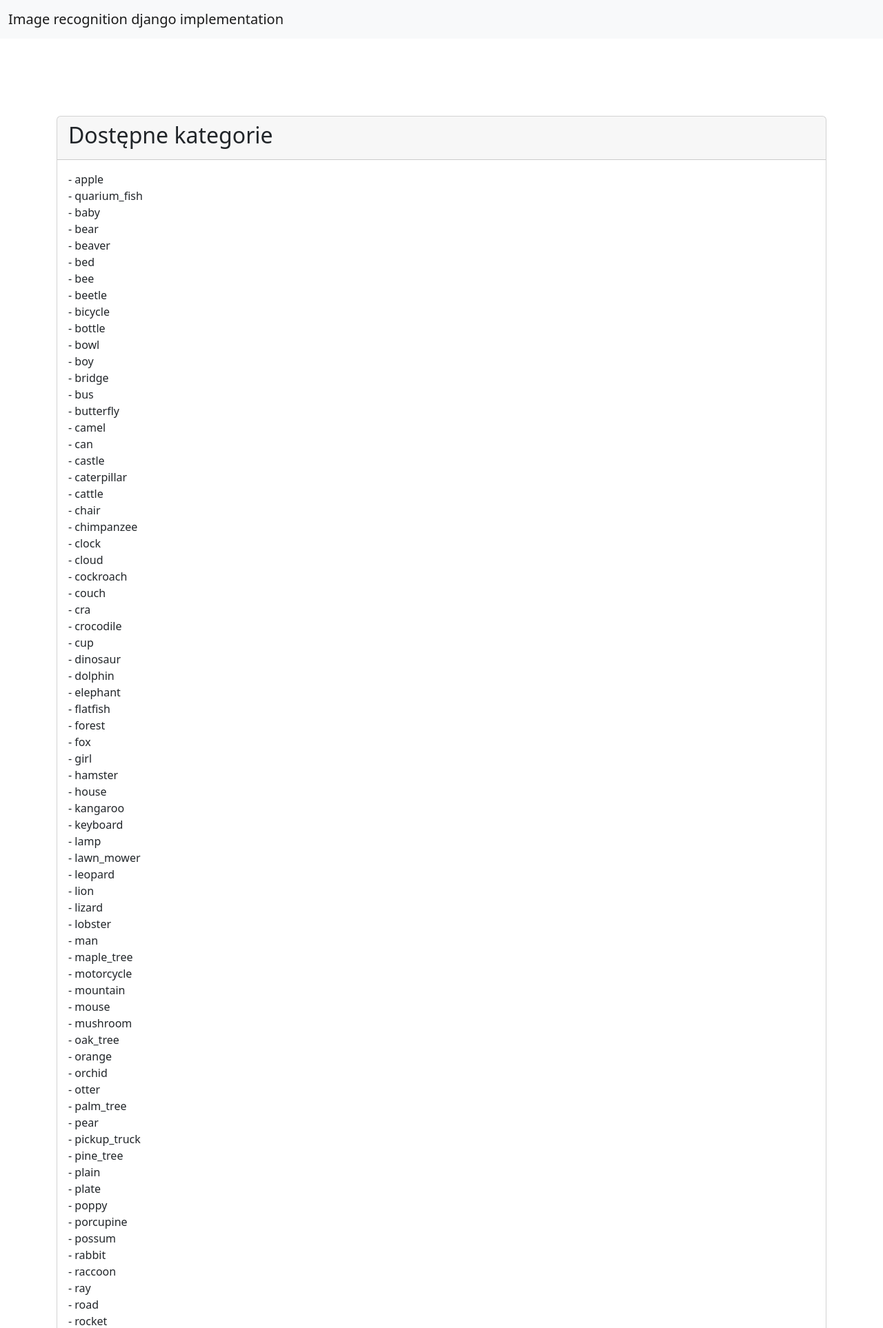
After one commit to antoniSea/Django-image-classification-model-, a Django app: page /categories in a window 1280 px wide. The commit adds this page. Shown: the top 1926 px of the page at 69% size. Run offline with Django 4.2, Linux system fonts and the light colour scheme.

Commit message:
Add categories page

```diff
--- a/imageClassification/urls.py
+++ b/imageClassification/urls.py
@@ -3,5 +3,6 @@ from django.urls import path
 from . import views
 
 urlpatterns = [
-    path('', views.index, name='index')
+    path('', views.index, name='index'),
+    path('categories', views.categories, name='categories')
 ]
--- a/imageClassification/views.py
+++ b/imageClassification/views.py
@@ -43,3 +43,11 @@ def index(request):
 
 
     return  render(request, 'images/index.html')
+
+def categories (request):
+    classNames = ['apple', 'quarium_fish', 'baby', 'bear', 'beaver', 'bed', 'bee', 'beetle', 'bicycle', 'bottle', 'bowl', 'boy', 'bridge', 'bus', 'butterfly', 'camel', 'can',
+            'castle', 'caterpillar', 'cattle', 'chair', 'chimpanzee', 'clock', 'cloud', 'cockroach', 'couch', 'cra', 'crocodile', 'cup', 'dinosaur', 'dolphin', 'elephant', 'flatfish', 'forest', 'fox', 'girl', 'hamster', 'house', 'kangaroo', 'keyboard', 'lamp', 'lawn_mower', 'leopard', 'lion', 'lizard', 'lobster', 'man', 'maple_tree', 'motorcycle', 'mountain', 'mouse', 'mushroom', 'oak_tree', 'orange', 'orchid', 'otter', 'palm_tree', 'pear', 'pickup_truck', 'pine_tree', 'plain', 'plate', 'poppy', 'porcupine', 'possum', 'rabbit', 'raccoon', 'ray', 'road', 'rocket', 'rose', 'sea', 'seal', 'shark', 'shrew', 'skunk', 'skyscraper', 'snail', 'snake', 'spider', 'squirrel', 'streetcar', 'sunflower', 'sweet_pepper', 'table', 'tank', 'telephone', 'television', 'tiger', 'tractor', 'train', 'trout', 'tulip', 'turtle', 'wardrobe', 'whale', 'willow_tree', 'wolf', 'woman', 'worm']
+
+    return  render(request, 'images/categories.html', {
+        'categories': classNames,
+    })
--- /dev/null
+++ b/templates/images/categories.html
@@ -0,0 +1,20 @@
+{% extends "app.html" %}
+{% block content %}
+<div class="container mt-10">
+  <div class="card">
+    <div class="card-header">
+      <h2>Dostępne kategorie</h2>
+    </div>
+    <div class="card-body">
+      {% for category in categories  %}
+        <div>
+          - {{ category }}
+        </div>
+      {% endfor %}
+    </div>
+    <div class="card-footer text-muted">
+      Uwaga, najlepsze rezultaty uzyskasz przy obrazie w kwadratowym formacie. Model został wytranowany na obrazach 32X32 z biblioteki cifar100 zawierającej obrazy z stu kategorii <a href=""> kliknij aby zobaczyć listę kategorii </a>. Link do githuba z notebookiem: <a href="https://github.com/antoniSea/Image-recognition-python-ai/blob/main/imagerecognition.ipynb">https://github.com/antoniSea/Image-recognition-python-ai/blob/main/imagerecognition.ipynb</a>
+    </div>
+  </div>
+</div>
+{% endblock %}
--- a/templates/images/index.html
+++ b/templates/images/index.html
@@ -19,7 +19,7 @@
       </form>
     </div>
     <div class="card-footer text-muted">
-      Uwaga, najlepsze rezultaty uzyskasz przy obrazie w kwadratowym formacie. Model został wytranowany na obrazach 32X32 z biblioteki cifar100 zawierającej obrazy z stu kategorii <a href=""> kliknij aby zobaczyć listę kategorii </a>. Link do githuba z notebookiem: <a href="https://github.com/antoniSea/Image-recognition-python-ai/blob/main/imagerecognition.ipynb">https://github.com/antoniSea/Image-recognition-python-ai/blob/main/imagerecognition.ipynb</a>
+      Uwaga, najlepsze rezultaty uzyskasz przy obrazie w kwadratowym formacie. Model został wytranowany na obrazach 32X32 z biblioteki cifar100 zawierającej obrazy z stu kategorii <a href="/categories"> kliknij aby zobaczyć listę kategorii </a>. Link do githuba z notebookiem: <a href="https://github.com/antoniSea/Image-recognition-python-ai/blob/main/imagerecognition.ipynb">https://github.com/antoniSea/Image-recognition-python-ai/blob/main/imagerecognition.ipynb</a>
     </div>
   </div>
 </div>
```
